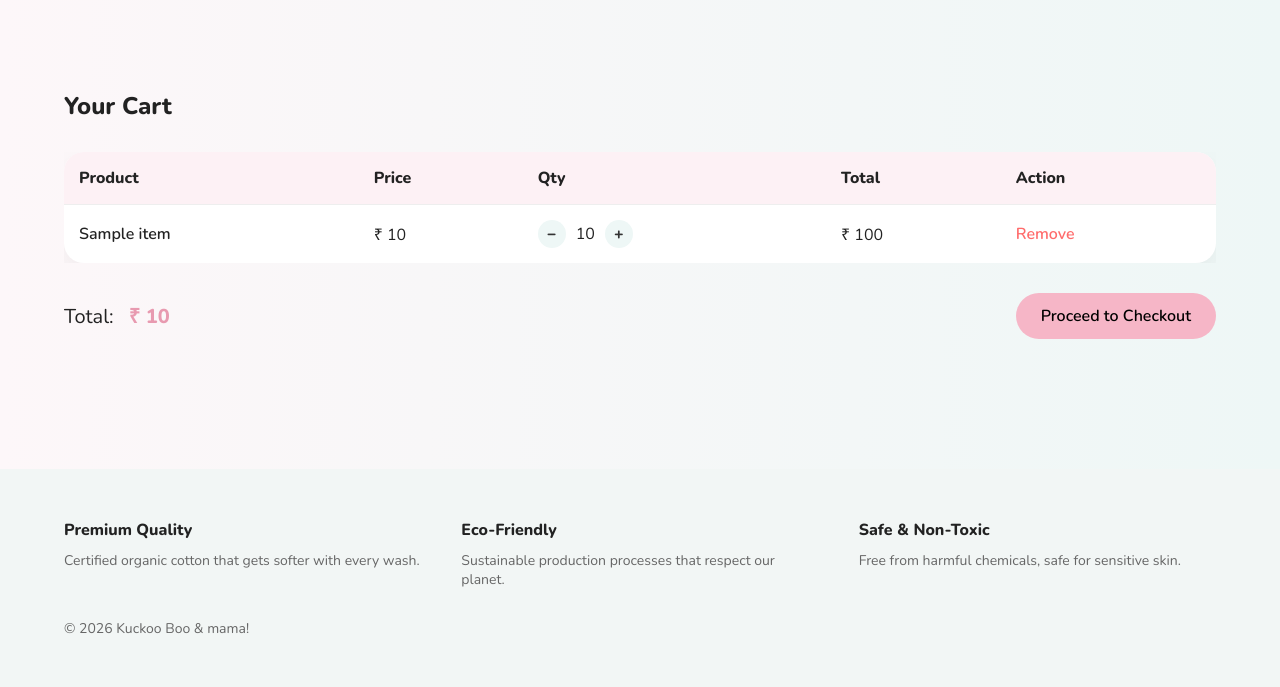
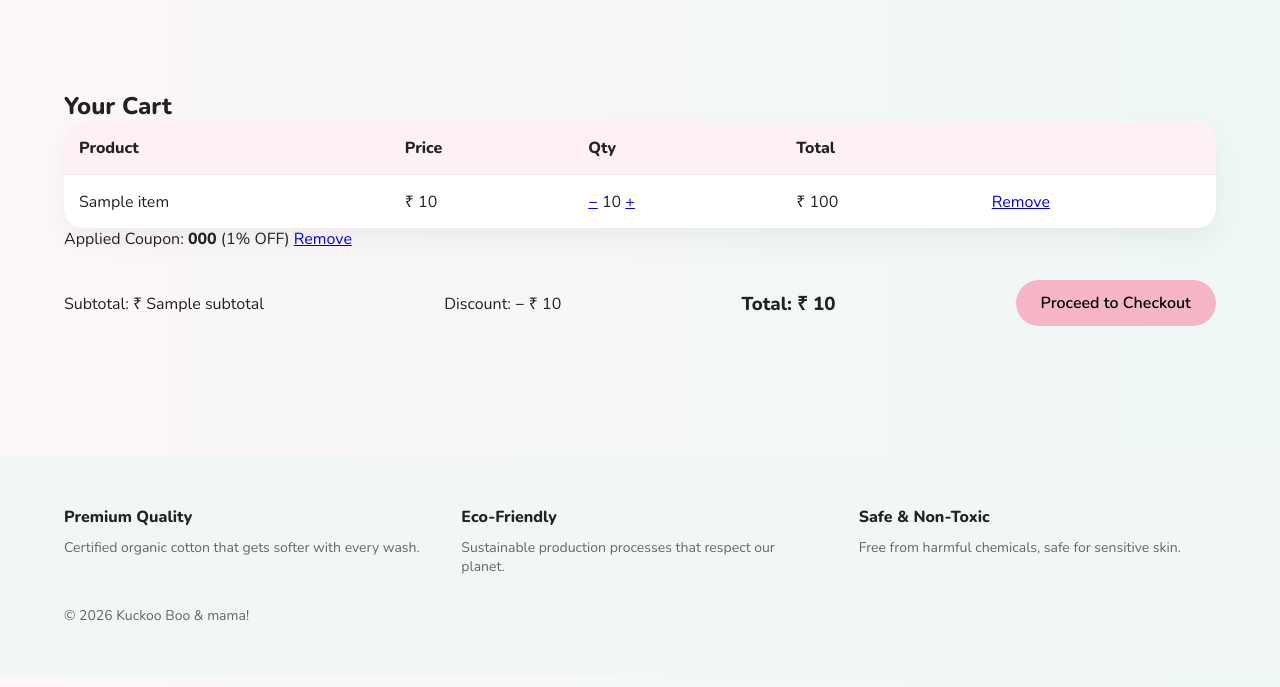
Before and after one commit to avesshdubey/kuckooboo-store, a Flask app: template templates/cart/view_cart.html in a window 1280 px wide. Shown: the part 50-737 px from the top of the page. Run offline with Flask 3, Linux system fonts and the light colour scheme; the template is opened without the code that fills it: most values are stand-ins (such as "Sample title", 1, 10 or a date in 2020).

Commit message:
coupon update

```diff
--- a/templates/cart/view_cart.html
+++ b/templates/cart/view_cart.html
@@ -9,71 +9,79 @@
 
 <section class="cart-section">
 
-    <div class="cart-header">
     <h1>Your Cart</h1>
-    </div>
 
     {% if session.get("cart_error") %}
         <p class="error">{{ session.pop("cart_error") }}</p>
     {% endif %}
 
+    {% if session.get("coupon_message") %}
+        <p class="coupon-msg">{{ session.pop("coupon_message") }}</p>
+    {% endif %}
+
     {% if cart %}
 
-    <div class="table-wrapper">
     <table class="cart-table">
-
         <thead>
             <tr>
                 <th>Product</th>
                 <th>Price</th>
                 <th>Qty</th>
                 <th>Total</th>
-                    <th>Action</th>
+                <th></th>
             </tr>
         </thead>
 
         <tbody>
             {% for product_id, item in cart.items() %}
             <tr>
-
-                    <td class="product-name">
-                        {{ item.name }}
+                <td>{{ item.name }}</td>
+                <td>₹ {{ item.price }}</td>
+                <td>
+                    <a href="{{ url_for('cart.decrease_quantity', product_id=product_id) }}">−</a>
+                    {{ item.quantity }}
+                    <a href="{{ url_for('cart.increase_quantity', product_id=product_id) }}">+</a>
                 </td>
-
-                    <td>₹ {{ item.price }}</td>
-
+                <td>₹ {{ item.price * item.quantity }}</td>
                 <td>
-                        <div class="qty-control">
-                            <a href="{{ url_for('cart.decrease_quantity', product_id=product_id) }}" class="qty-btn">−</a>
-                            <span>{{ item.quantity }}</span>
-                            <a href="{{ url_for('cart.increase_quantity', product_id=product_id) }}" class="qty-btn">+</a>
-                        </div>
-                    </td>
-
-                    <td class="item-total">
-                        ₹ {{ item.price * item.quantity }}
-                    </td>
-
-                    <td>
-                        <a href="{{ url_for('cart.remove_from_cart', product_id=product_id) }}"
-                           class="remove-link">
+                    <a href="{{ url_for('cart.remove_from_cart', product_id=product_id) }}">
                         Remove
                     </a>
                 </td>
-
             </tr>
             {% endfor %}
         </tbody>
+    </table>
 
-        </table>
+    <!-- COUPON SECTION -->
+    <div class="coupon-section">
+
+        {% if applied_coupon %}
+            <p>
+                Applied Coupon:
+                <strong>{{ applied_coupon.code }}</strong>
+                ({{ applied_coupon.discount_percent }}% OFF)
+                <a href="{{ url_for('cart.remove_coupon') }}">Remove</a>
+            </p>
+        {% else %}
+            <form method="POST" action="{{ url_for('cart.apply_coupon') }}">
+                <input type="text" name="coupon_code" placeholder="Enter coupon code">
+                <button type="submit">Apply</button>
+            </form>
+        {% endif %}
+
     </div>
 
+    <!-- SUMMARY -->
     <div class="cart-summary">
 
-        <div class="cart-total">
-            <span>Total:</span>
-            <strong>₹ {{ total }}</strong>
-        </div>
+        <p>Subtotal: ₹ {{ subtotal }}</p>
+
+        {% if discount > 0 %}
+            <p>Discount: − ₹ {{ discount }}</p>
+        {% endif %}
+
+        <h3>Total: ₹ {{ total }}</h3>
 
         <a href="{{ url_for('checkout.checkout') }}" class="checkout-btn">
             Proceed to Checkout
@@ -82,20 +90,10 @@
     </div>
 
     {% else %}
-
-        <div class="empty-cart">
         <p>Your cart is empty.</p>
-            <a href="{{ url_for('shop.home') }}" class="btn-primary">
-                Continue Shopping
-            </a>
-        </div>
-
+        <a href="{{ url_for('shop.home') }}">Continue Shopping</a>
     {% endif %}
 
 </section>
 
 {% endblock %}
-
-{% block extra_js %}
-<script src="{{ url_for('static', filename='js/cart.js') }}"></script>
-{% endblock %}
--- a/templates/shop/home.html
+++ b/templates/shop/home.html
@@ -18,7 +18,9 @@
         </a>
     </div>
 </section>
-
+<div class="coupon-banner">
+    🎉 Use code <strong>WELCOME10</strong> and get 10% OFF!
+</div>
 
 <!-- PRODUCTS SECTION -->
 <section id="products" class="home-products">
```
Also changed, not shown: routes/cart.py (+59 -13 lines), static/css/home.css (+9 -0 lines). Lines whose indentation alone changed are shown as unchanged.
